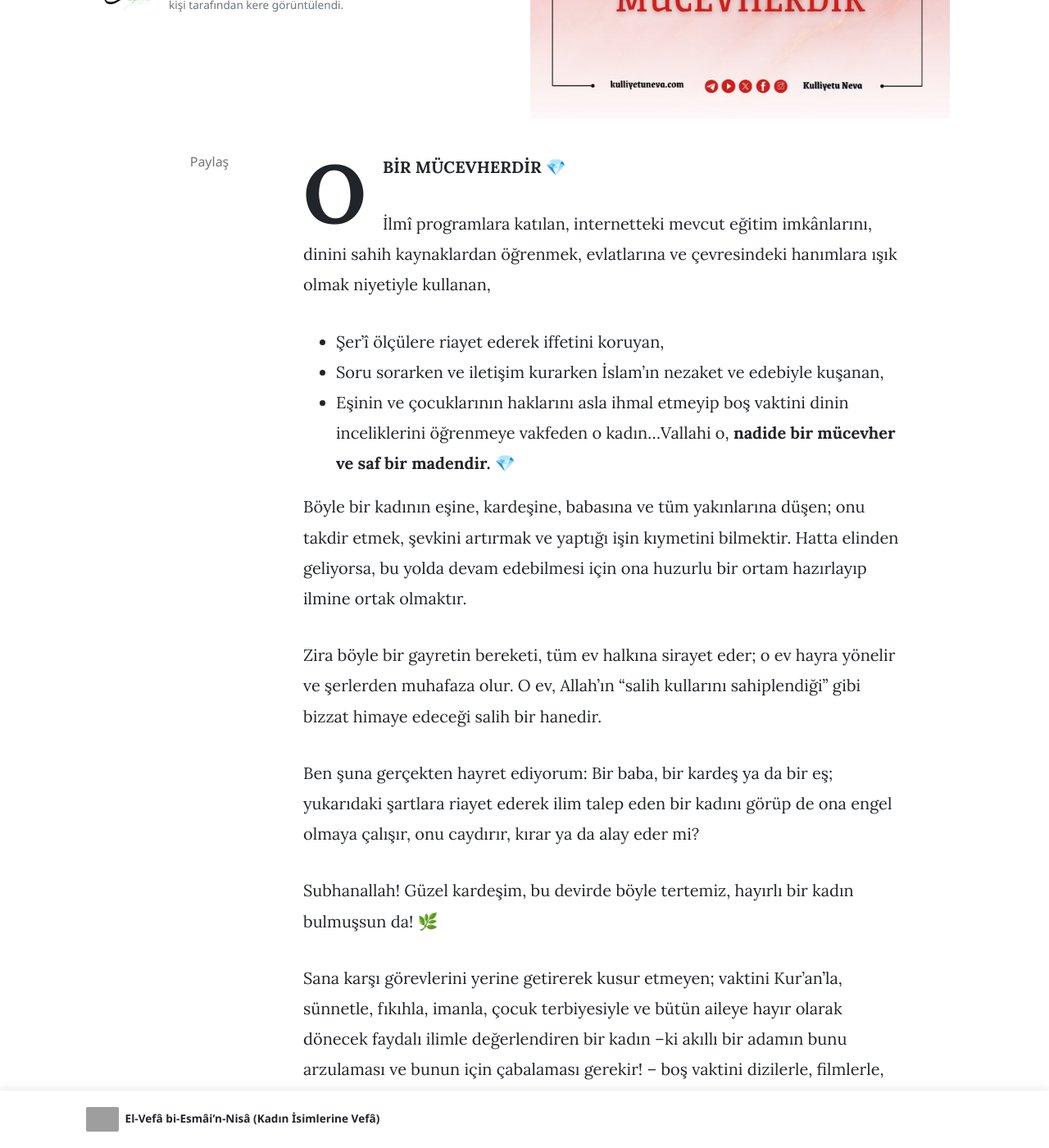
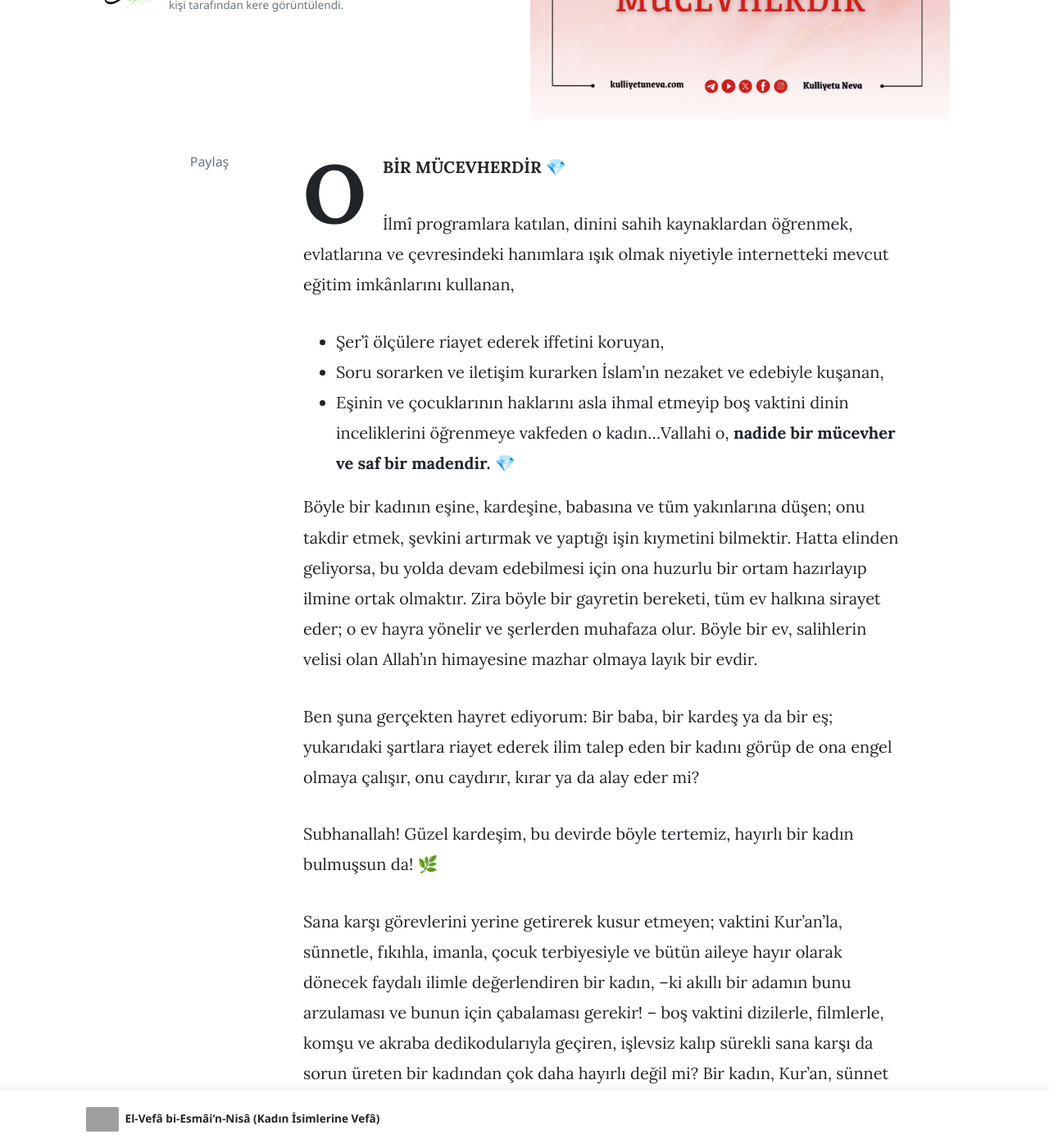
Before and after one commit to kulliyetuneva/website, a Jekyll site: the page built from _posts/2026-02-12-o-bir-mucevherdir.md, in a window 1280 px wide and 1400 px high, scrolled down 580 px. Shown: the whole window at 82% size. Built offline with Jekyll 4.4.1, drawn with Linux system fonts in a browser that asks for light colours; nearby versions of some CDN libraries; comment, search, counter and statistics services are not loaded; some of the changed text lies outside the part shown; grey boxes are pictures that could not be loaded.

Commit message:
Update Yazı “2026-02-12-o-bir-mucevherdir”

```diff
--- a/_posts/2026-02-12-o-bir-mucevherdir.md
+++ b/_posts/2026-02-12-o-bir-mucevherdir.md
@@ -12,38 +12,38 @@
 ---
 **O BİR MÜCEVHERDİR** 💎
 
-İlmî programlara katılan, internetteki mevcut eğitim imkânlarını, dinini sahih kaynaklardan öğrenmek, evlatlarına ve çevresindeki hanımlara ışık olmak niyetiyle kullanan,
+İlmî programlara katılan, dinini sahih kaynaklardan öğrenmek, evlatlarına ve çevresindeki hanımlara ışık olmak niyetiyle internetteki mevcut eğitim imkânlarını kullanan,
 
 * Şer’î ölçülere riayet ederek iffetini koruyan,
 * Soru sorarken ve iletişim kurarken İslam’ın nezaket ve edebiyle kuşanan,
 * Eşinin ve çocuklarının haklarını asla ihmal etmeyip boş vaktini dinin inceliklerini öğrenmeye vakfeden o kadın...Vallahi o, **nadide bir mücevher ve saf bir madendir.** 💎
 
-Böyle bir kadının eşine, kardeşine, babasına ve tüm yakınlarına düşen; onu takdir etmek, şevkini artırmak ve yaptığı işin kıymetini bilmektir. Hatta elinden geliyorsa, bu yolda devam edebilmesi için ona huzurlu bir ortam hazırlayıp ilmine ortak olmaktır.
-
-Zira böyle bir gayretin bereketi, tüm ev halkına sirayet eder; o ev hayra yönelir ve şerlerden muhafaza olur. O ev, Allah’ın "salih kullarını sahiplendiği" gibi bizzat himaye edeceği salih bir hanedir.
+Böyle bir kadının eşine, kardeşine, babasına ve tüm yakınlarına düşen; onu takdir etmek, şevkini artırmak ve yaptığı işin kıymetini bilmektir. Hatta elinden geliyorsa, bu yolda devam edebilmesi için ona huzurlu bir ortam hazırlayıp ilmine ortak olmaktır. Zira böyle bir gayretin bereketi, tüm ev halkına sirayet eder; o ev hayra yönelir ve şerlerden muhafaza olur. Böyle bir ev, salihlerin velisi olan Allah'ın himayesine mazhar olmaya layık bir evdir.
 
 Ben şuna gerçekten hayret ediyorum: Bir baba, bir kardeş ya da bir eş; yukarıdaki şartlara riayet ederek ilim talep eden bir kadını görüp de ona engel olmaya çalışır, onu caydırır, kırar ya da alay eder mi?
 
 Subhanallah! Güzel kardeşim, bu devirde böyle tertemiz, hayırlı bir kadın bulmuşsun da! 🌿
 
-Sana karşı görevlerini yerine getirerek kusur etmeyen; vaktini Kur’an’la, sünnetle, fıkıhla, imanla, çocuk terbiyesiyle ve bütün aileye hayır olarak dönecek faydalı ilimle değerlendiren bir kadın –ki akıllı bir adamın bunu arzulaması ve bunun için çabalaması gerekir! – boş vaktini dizilerle, filmlerle, komşu ve akraba dedikodularıyla geçiren, işlevsiz kalıp sürekli sana karşı da sorun üreten bir kadından çok daha hayırlı değil mi? Bir kadın, Kur’an, sünnet ve hayırlı işlerle meşgul oluyorsa daha ne olsun. Böyle bir hanımı olan, Allah’ın onu bu kapıya sevk etmesinden ve gönlünü buna açmasından ötürü hamdetsin, ona destek olsun, sevabını Allah’tan beklesin. Hanımına bu yolda destek olan erkeğin mükâfatını Allah asla zâyi etmez.
+Sana karşı görevlerini yerine getirerek kusur etmeyen; vaktini Kur’an’la, sünnetle, fıkıhla, imanla, çocuk terbiyesiyle ve bütün aileye hayır olarak dönecek faydalı ilimle değerlendiren bir kadın, –ki akıllı bir adamın bunu arzulaması ve bunun için çabalaması gerekir! – boş vaktini dizilerle, filmlerle, komşu ve akraba dedikodularıyla geçiren, işlevsiz kalıp sürekli sana karşı da sorun üreten bir kadından çok daha hayırlı değil mi? Bir kadın, Kur’an, sünnet ve hayırlı işlerle meşgul oluyorsa daha ne olsun. Böyle bir hanımı olan, Allah’ın onu bu kapıya sevk etmesinden ve gönlünü buna açmasından ötürü hamdetsin, ona destek olsun, sevabını Allah’tan beklesin. Hanımına bu yolda destek olan erkeğin mükâfatını Allah asla zâyi etmez.
 
-Nitekim asr-ı saadette saliha hanımlar, Rasûlullah’ın (sallallahu aleyhi ve sellem) ilminden nasiplerini alıyorlardı. *Bir kadın Allah’ın Rasûlü’ne gelerek: "Ya Rasûlallah! Erkekler senin hadislerini dinleme konusunda bizi geçtiler. Bize de bir gün ayır ki o gün sana gelelim ve Allah’ın sana öğrettiklerinden biz de öğrenelim." dedi. Peygamberimiz* (sallallahu aleyhi ve sellem): *"Şu ve şu günlerde, falan yerde toplanın." buyurdu. Hanımlar toplandı, Rasûlullah* (sallallahu aleyhi ve sellem) de *onlara teşrif edip Allah’ın kendisine öğrettiklerini onlara öğretti.* (Buhari)
+Nitekim asr-ı saadette saliha hanımlar, Rasûlullah’ın (sallallahu aleyhi ve sellem) ilminden nasiplerini alıyorlardı.
+
+*Bir kadın Allah’ın Rasûlü’ne gelerek: "Ya Rasûlallah! Erkekler senin hadislerini dinleme konusunda bizi geçtiler. Bize de bir gün ayır ki o gün sana gelelim ve Allah’ın sana öğrettiklerinden biz de öğrenelim." dedi. Peygamberimiz* (sallallahu aleyhi ve sellem): *"Şu ve şu günlerde, falan yerde toplanın." buyurdu. Hanımlar toplandı, Rasûlullah* (sallallahu aleyhi ve sellem) de *onlara teşrif edip Allah’ın kendisine öğrettiklerini onlara öğretti.* (Buhari)
 
 💎 **Son olarak bu yoldaki genç kızlara ve hanımlara birkaç nasihat:**
 
-Allah gayretinizi kabul etsin, sizi katında yüksek derecelere eriştirsin. Bu yolda Allah’tan sakının ve hayra niyet edin.
+Hanım kardeşim, Allah gayretini kabul etsin, seni katında yüksek derecelere eriştirsin. Bu yolda Allah’tan sakın ve hayra niyet et.
 
 1. **Önce Ailen:** Eşin ve ailen senin vaktine ve emeğine en çok hak sahibi olanlardır. Eğer Allah’a karşı sadık olursan, O senin vaktini bereketlendirir ve sana yardım eder.
-2. **Seçici Ol:** Faydalı ilmî programları ve güvenilir hocaları seç. Vaktini zayi edecek ve zihnini dağıtacak kadar çok şeye dağılma, öze yönel. Çünkü ev işlerinden artan vaktin kısıtlı olacak.
+2. **Seçici Ol:** Faydalı ilmî programları ve güvenilir hocaları seç. Vaktini zayi edecek ve zihnini dağıtacak kadar çok şeye bölünme, öze yönel. Çünkü ev işlerinden artan vaktin kısıtlı olacak.
 3. **Edep ve İletişim:** Zaruret olmadıkça yabancı bir erkekle iletişime geçme; iletişimin gerekliyse eşinin bilgisi dahilinde, vakarla ve sadece ihtiyacın kadarıyla olsun. Unutma ki Allah, ıslah edeni de ifsat edeni de hakkıyla bilir.
-4. **Haramdan Sakın:** "Müstehab" bir kapıdan (dini öğrenme) girerken, "haram"a (mahremiyet ihlali veya edep kaybı) düşme.
+4. **Haramdan Sakın:** "Müstehab" bir kapıdan (dini öğrenme niyetiyle) girerken, "haram"a (mahremiyet ihlali veya edep kaybına) düşme.
 5. **Tevazuyu Kuşan:** Öğrendiğin bilgilerle çevrendekilere, özellikle de eşine karşı asla kibirlenme.
 
 **Çünkü biz, sadece daha güzel ahlâklı bir insan olabilmek için öğreniyoruz.** 🌸
 
 
 
-**Şeyh Hüseyin Abdurrazık**
+**\| Şeyh Hüseyin Abdurrazık**
 
-**Ç﻿eviri: Kulliyetu Neva**
+**\| Ç﻿eviri: Kulliyetu Neva**
```
